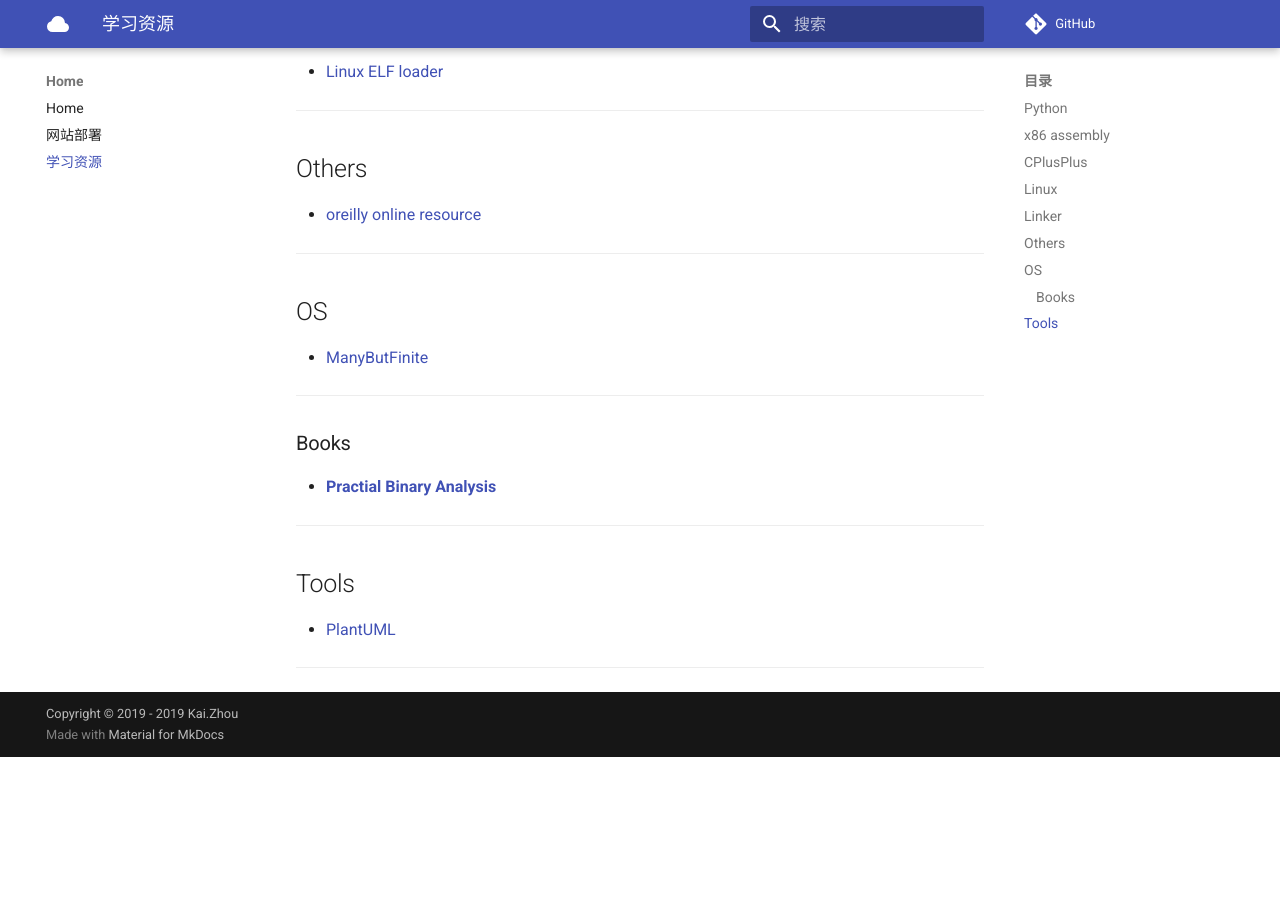
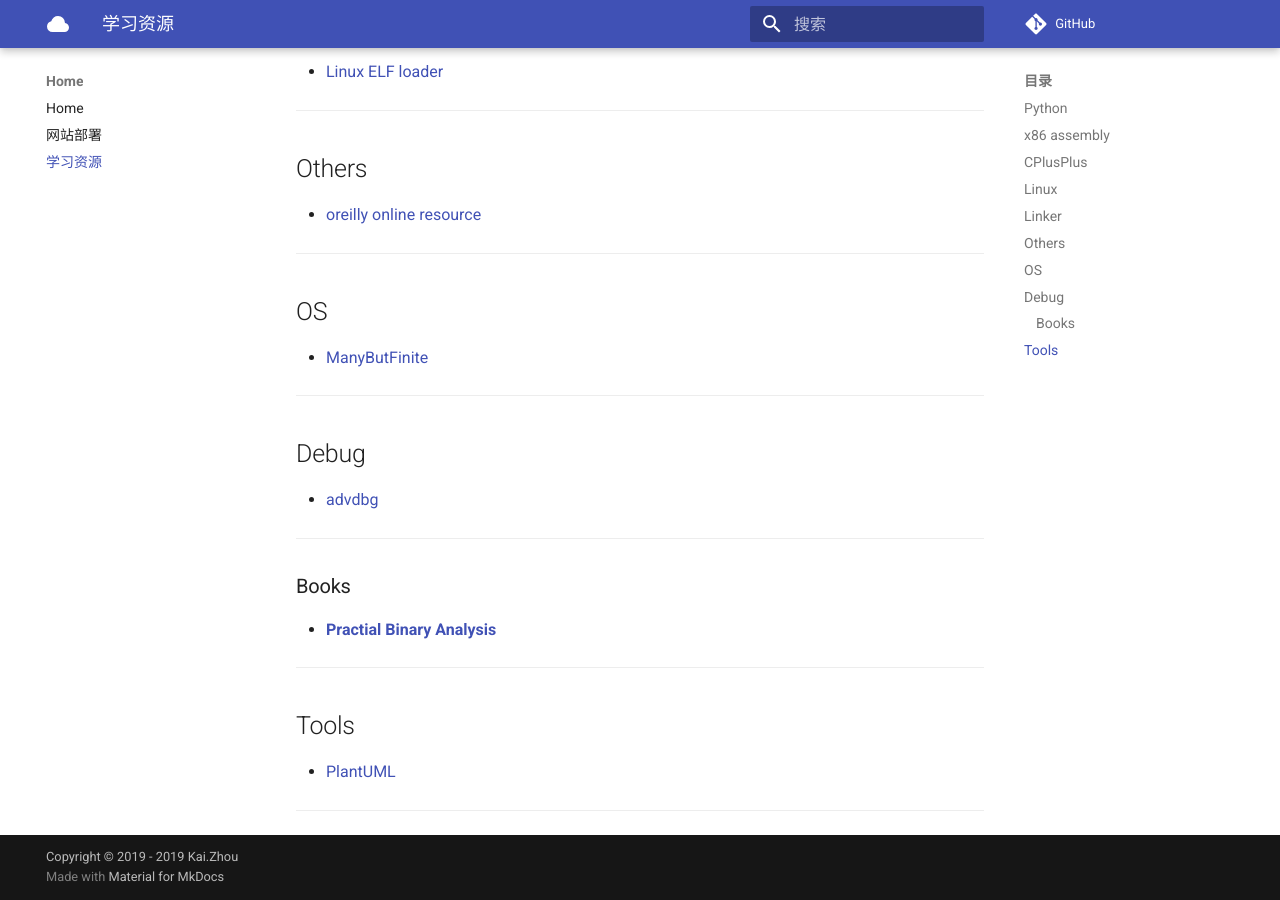
Before and after one commit to zhoukaidev/ks_blog, an MkDocs documentation site: the page built from docs/trainingResource.md, in a window 1280 px wide and 900 px high, scrolled down 956 px. Built offline with MkDocs 1.6.1 and Material for MkDocs 9.7.7, drawn with Linux system fonts in a browser that asks for light colours; comment, search, counter and statistics services are not loaded; before the commit the page ends 1713 px from its top, so only the background shows below that.

Commit message:
Update trainingResource.md

```diff
--- a/docs/trainingResource.md
+++ b/docs/trainingResource.md
@@ -46,6 +46,12 @@ Record training resource linke to save my bad memroy.
 
 ---
 
+## Debug
+
+* [advdbg](http://advdbg.org/default.aspx)
+
+---
+
 ### Books
 
 * **[Practial Binary Analysis](https://practicalbinaryanalysis.com/)**
```
